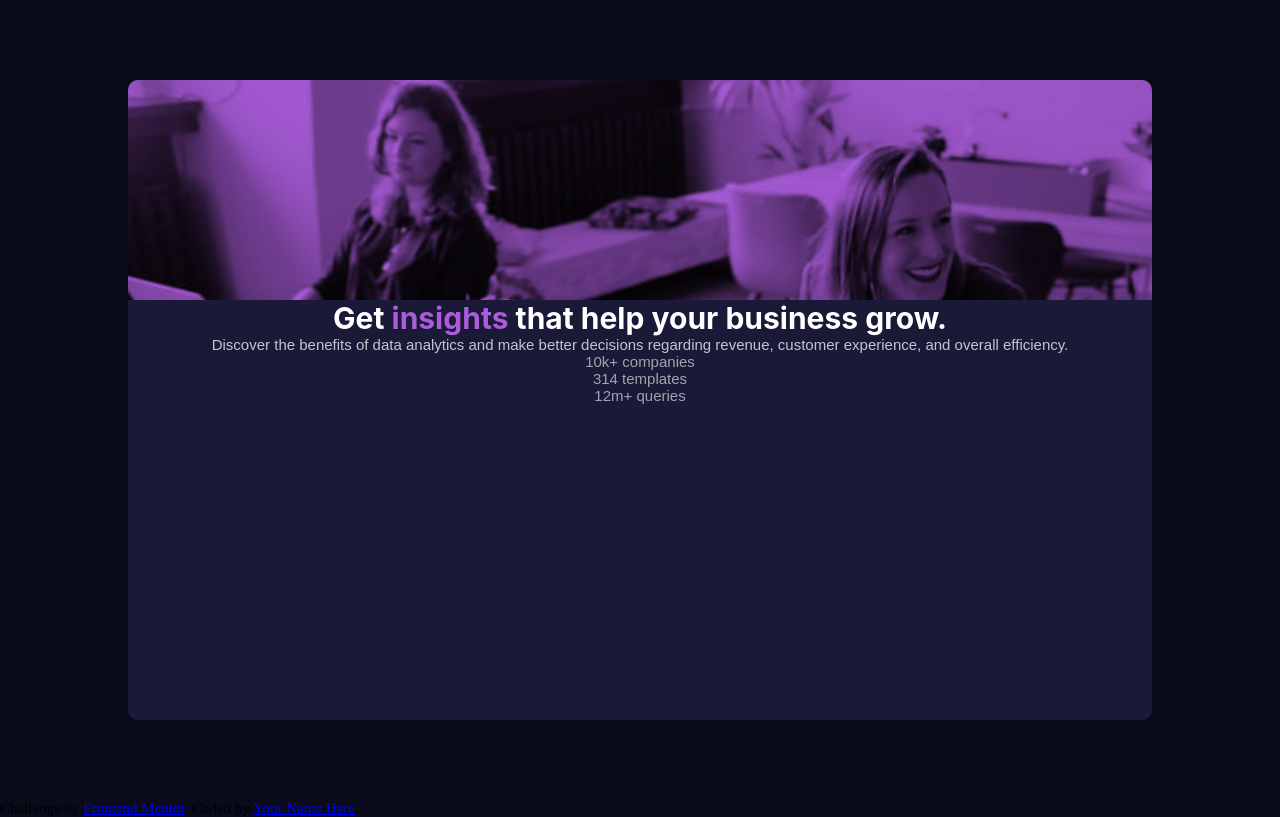
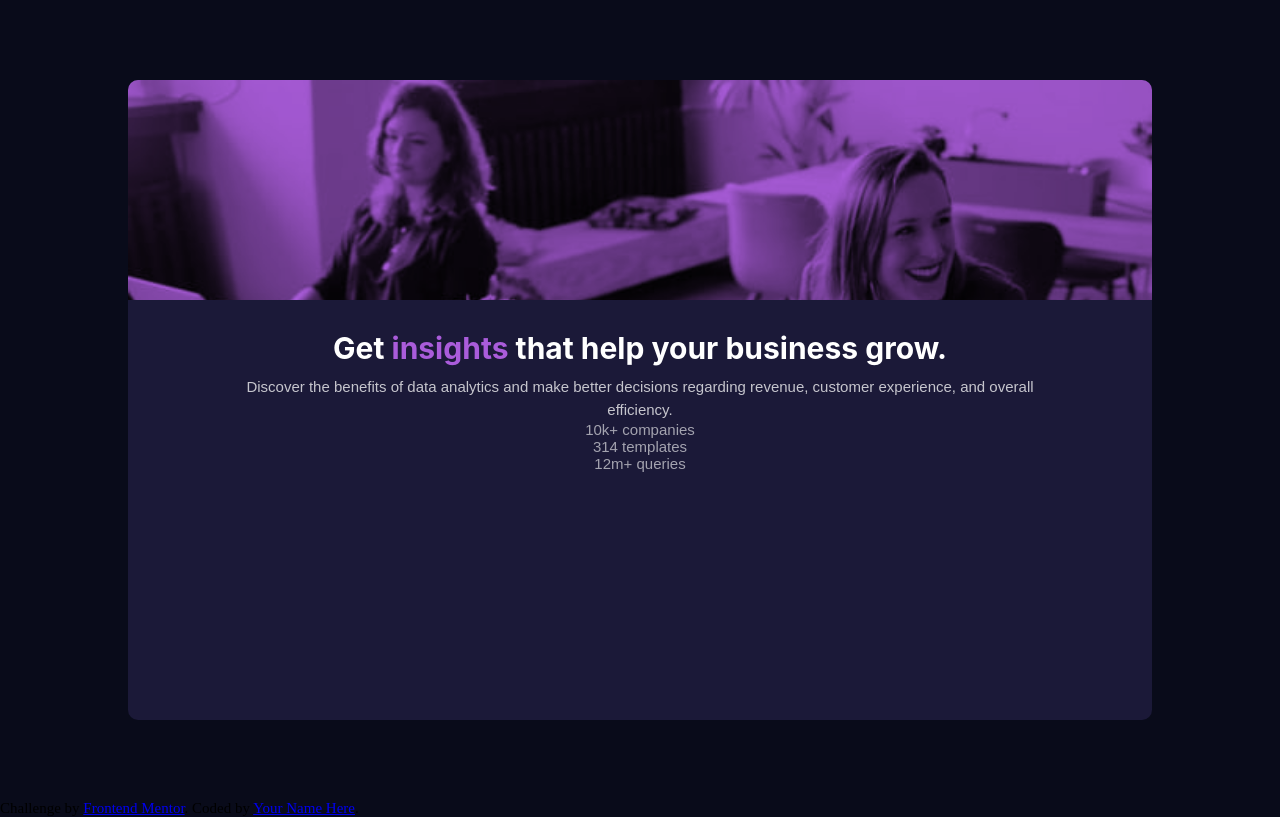
Before and after one commit to systemnegro/stats-preview-card-component, a plain HTML site: page index.html in a window 1280 px wide. Drawn offline with Linux system fonts and the light colour scheme.

Commit message:
Update style.css

```diff
--- a/css/style.css
+++ b/css/style.css
@@ -36,6 +36,7 @@ main{
     color: var(--White);
     font-family: 'Inter', sans-serif;
     text-align: center;
+    margin: 10px;
 }
 .emphasis{
     color: var(--Soft-violet);
@@ -44,7 +45,10 @@ main{
     color: var(--main-paragraph-transparent-white);
     font-family: 'Lexend Deca', sans-serif;
     text-align: center;
-    /* line-height: 1.8em;  */
+    width: 80%;
+    margin:auto;
+    line-height: 1.5em;
+
 }
 .list{
     list-style: none;
@@ -70,5 +74,6 @@ div#container{
     background-size: cover;
     height: 220px;
     mix-blend-mode:multiply;
+    margin-bottom: 2em;
 
 }
```
